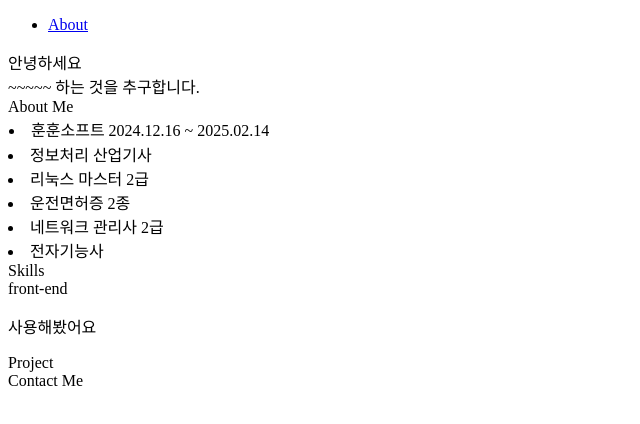
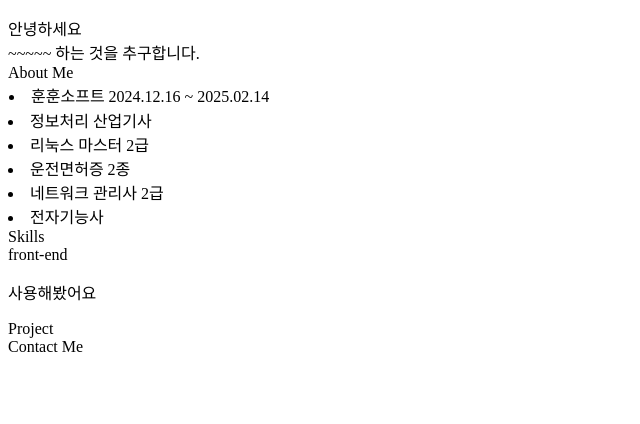
Before and after one commit to kimseongchwi/kimseongchwi.github.io, a Nuxt app: page / in a window 1280 px wide. Shown: the top 424 px of the page, without its empty margins (0-640 px from the left). Built offline with nearby package versions, Linux system fonts and the light colour scheme.

Commit message:
우선 라우터 링크 제거

```diff
--- a/pages/index.vue
+++ b/pages/index.vue
@@ -1,7 +1,6 @@
 <template>
   <div>
     <ul>
-      <li><router-link to="/about">About</router-link></li>
     </ul>
     <!-- 소개 섹션 -->
     <section id="">
```
